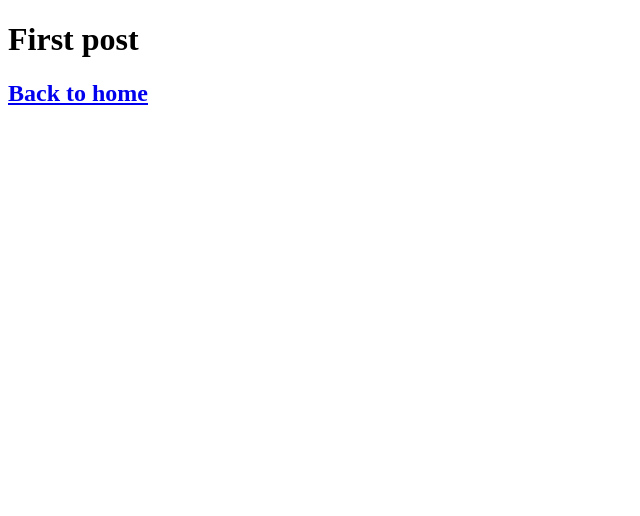
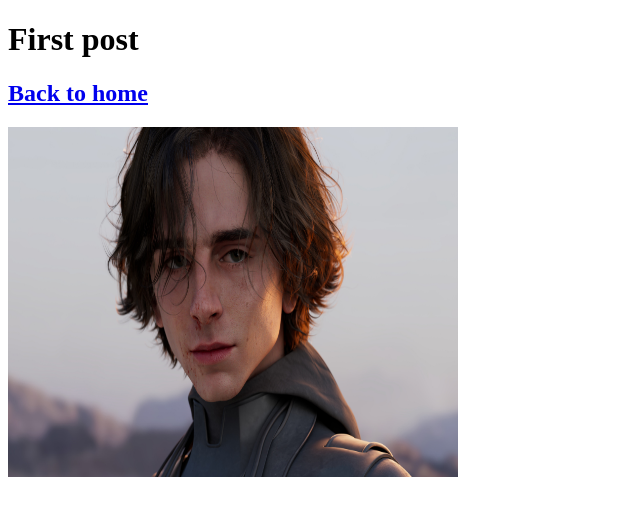
Before and after one commit to MuriloDutra/learning-nextjs, a Next.js app: page /posts/first-post in a window 1280 px wide. Shown: the top 516 px of the page, without its empty margins (0-640 px from the left). Built offline with nearby package versions, Linux system fonts and the light colour scheme.

Commit message:
Adding profile picture

```diff
--- a/pages/posts/first-post.js
+++ b/pages/posts/first-post.js
@@ -1,4 +1,14 @@
 import Link from 'next/link'
+import Image from 'next/image'
+
+const ProfilePicture = () => (
+    <Image
+        src="/images/profile.jpg"//Art by Xie Boli https://www.artstation.com/xieboli
+        alt="Paul Atreides"
+        height={350}
+        width={450}
+    />
+)
 
 export default function FirstPost(){
     return (
@@ -9,6 +19,7 @@ export default function FirstPost(){
                     <a>Back to home</a>
                 </Link>
             </h2>
+            <ProfilePicture />
         </>
     )
 }
```
Also changed, not shown: public/images/profile.jpg (added), public/vercel.svg (deleted).
